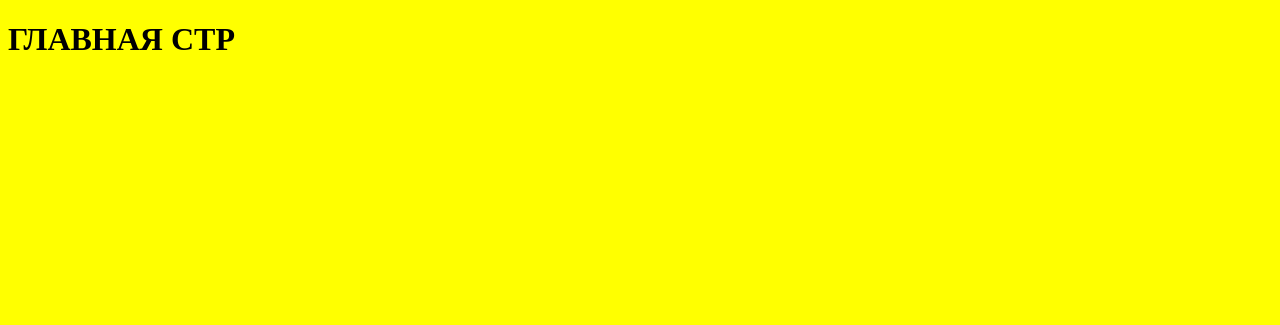
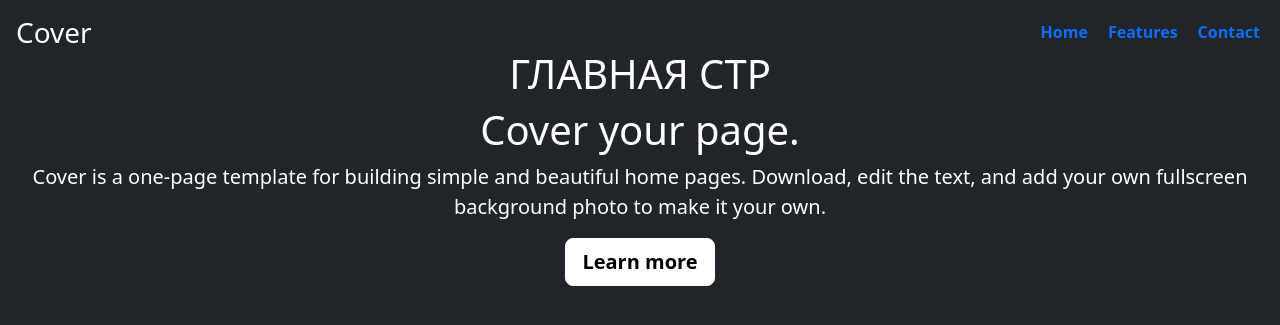
Before and after one commit to darksidekraken1337/WEB-PROJECT, a Flask app: page / in a window 1280 px wide. Shown: the top 325 px of the page. Run offline with Flask 3, Linux system fonts and the light colour scheme; some libraries are stand-ins or nearby versions.

Commit message:
добавление Bootstrap

```diff
--- a/static/css/main.css
+++ b/static/css/main.css
@@ -1,3 +1,3 @@
 body {
-    background-color: yellow;
+    background-color: blue;
 }
--- a/templates/base.html
+++ b/templates/base.html
@@ -5,10 +5,50 @@
     <meta name="viewport"
           content="width=device-width, user-scalable=no, initial-scale=1.0, maximum-scale=1.0, minimum-scale=1.0">
     <meta http-equiv="X-UA-Compatible" content="ie=edge">
-    <link rel="stylesheet" href="{{ url_for('static', filename='css/main.css') }}">
+    <link href="https://cdn.jsdelivr.net/npm/bootstrap@5.3.3/dist/css/bootstrap.min.css" rel="stylesheet" integrity="sha384-QWTKZyjpPEjISv5WaRU9OFeRpok6YctnYmDr5pNlyT2bRjXh0JMhjY6hW+ALEwIH" crossorigin="anonymous">    <link rel="stylesheet" href="{{ url_for('static', filename='css/main.css') }}">
     <title>{% block title %}{% endblock %}</title>
 </head>
-<body>
+<body class="d-flex h-100 text-center text-bg-dark">
+    <svg xmlns="http://www.w3.org/2000/svg" class="d-none">
+      <symbol id="check2" viewBox="0 0 16 16">
+        <path d="M13.854 3.646a.5.5 0 0 1 0 .708l-7 7a.5.5 0 0 1-.708 0l-3.5-3.5a.5.5 0 1 1 .708-.708L6.5 10.293l6.646-6.647a.5.5 0 0 1 .708 0z"></path>
+      </symbol>
+      <symbol id="circle-half" viewBox="0 0 16 16">
+        <path d="M8 15A7 7 0 1 0 8 1v14zm0 1A8 8 0 1 1 8 0a8 8 0 0 1 0 16z"></path>
+      </symbol>
+      <symbol id="moon-stars-fill" viewBox="0 0 16 16">
+        <path d="M6 .278a.768.768 0 0 1 .08.858 7.208 7.208 0 0 0-.878 3.46c0 4.021 3.278 7.277 7.318 7.277.527 0 1.04-.055 1.533-.16a.787.787 0 0 1 .81.316.733.733 0 0 1-.031.893A8.349 8.349 0 0 1 8.344 16C3.734 16 0 12.286 0 7.71 0 4.266 2.114 1.312 5.124.06A.752.752 0 0 1 6 .278z"></path>
+        <path d="M10.794 3.148a.217.217 0 0 1 .412 0l.387 1.162c.173.518.579.924 1.097 1.097l1.162.387a.217.217 0 0 1 0 .412l-1.162.387a1.734 1.734 0 0 0-1.097 1.097l-.387 1.162a.217.217 0 0 1-.412 0l-.387-1.162A1.734 1.734 0 0 0 9.31 6.593l-1.162-.387a.217.217 0 0 1 0-.412l1.162-.387a1.734 1.734 0 0 0 1.097-1.097l.387-1.162zM13.863.099a.145.145 0 0 1 .274 0l.258.774c.115.346.386.617.732.732l.774.258a.145.145 0 0 1 0 .274l-.774.258a1.156 1.156 0 0 0-.732.732l-.258.774a.145.145 0 0 1-.274 0l-.258-.774a1.156 1.156 0 0 0-.732-.732l-.774-.258a.145.145 0 0 1 0-.274l.774-.258c.346-.115.617-.386.732-.732L13.863.1z"></path>
+      </symbol>
+      <symbol id="sun-fill" viewBox="0 0 16 16">
+        <path d="M8 12a4 4 0 1 0 0-8 4 4 0 0 0 0 8zM8 0a.5.5 0 0 1 .5.5v2a.5.5 0 0 1-1 0v-2A.5.5 0 0 1 8 0zm0 13a.5.5 0 0 1 .5.5v2a.5.5 0 0 1-1 0v-2A.5.5 0 0 1 8 13zm8-5a.5.5 0 0 1-.5.5h-2a.5.5 0 0 1 0-1h2a.5.5 0 0 1 .5.5zM3 8a.5.5 0 0 1-.5.5h-2a.5.5 0 0 1 0-1h2A.5.5 0 0 1 3 8zm10.657-5.657a.5.5 0 0 1 0 .707l-1.414 1.415a.5.5 0 1 1-.707-.708l1.414-1.414a.5.5 0 0 1 .707 0zm-9.193 9.193a.5.5 0 0 1 0 .707L3.05 13.657a.5.5 0 0 1-.707-.707l1.414-1.414a.5.5 0 0 1 .707 0zm9.193 2.121a.5.5 0 0 1-.707 0l-1.414-1.414a.5.5 0 0 1 .707-.707l1.414 1.414a.5.5 0 0 1 0 .707zM4.464 4.465a.5.5 0 0 1-.707 0L2.343 3.05a.5.5 0 1 1 .707-.707l1.414 1.414a.5.5 0 0 1 0 .708z"></path>
+      </symbol>
+    </svg>
+
+
+<div class="cover-container d-flex w-100 h-100 p-3 mx-auto flex-column">
+  <header class="mb-auto">
+    <div>
+      <h3 class="float-md-start mb-0">Cover</h3>
+      <nav class="nav nav-masthead justify-content-center float-md-end">
+        <a class="nav-link fw-bold py-1 px-1 active" aria-current="page" href="#">Home</a>
+        <a class="nav-link fw-bold py-1 px-3" href="#">Features</a>
+        <a class="nav-link fw-bold py-1 px-1" href="#">Contact</a>
+      </nav>
+    </div>
+  </header>
     {% block body %}{% endblock %}
+  <main class="px-3">
+    <h1>Cover your page.</h1>
+    <p class="lead">Cover is a one-page template for building simple and beautiful home pages. Download, edit the text, and add your own fullscreen background photo to make it your own.</p>
+    <p class="lead">
+      <a href="#" class="btn btn-lg btn-light fw-bold border-white bg-white">Learn more</a>
+    </p>
+  </main>
+
+</div>
+<script src="/docs/5.3/dist/js/bootstrap.bundle.min.js" integrity="sha384-YvpcrYf0tY3lHB60NNkmXc5s9fDVZLESaAA55NDzOxhy9GkcIdslK1eN7N6jIeHz" crossorigin="anonymous"></script>
+
+
 </body>
 </html>
```
